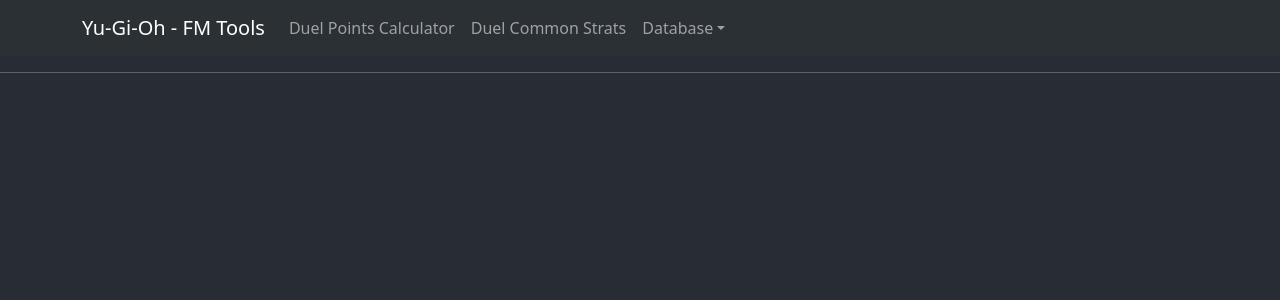
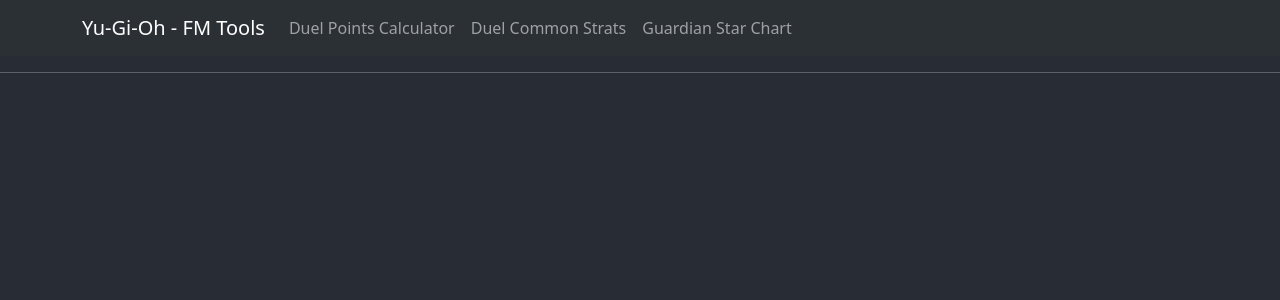
Before and after one commit to hosua/yugioh-fm-tools, a React (Create React App) app: page /#/ in a window 1280 px wide. Shown: the top 300 px of the page. Built offline with nearby package versions, Linux system fonts and the light colour scheme.

Commit message:
Added Guardian Star Chart

```diff
--- a/src/App.js
+++ b/src/App.js
@@ -6,7 +6,8 @@ import { HashRouter, BrowserRouter, Route, Routes, Link } from 'react-router-dom
 import { YFMDuelCommonStratsApp } from './YFMDuelCommonStrats.js';
 import { YFMDuelCalcApp } from './YFMDuelCalc.js';
 import { YFMDatabase } from './YFMDatabase.js';
-import { YFMNavbar } from './YFMNavbar.js'
+import { YFMNavbar } from './YFMNavbar.js';
+import { YFMGuardianStarChart } from './YFMGuardianStars.js';
 
 function App() {
   return (
@@ -18,6 +19,7 @@ function App() {
             <Route path="yugioh-fm-tools/duel-common-strats" element={<YFMDuelCommonStratsApp />} />
             <Route path="yugioh-fm-tools/duel-calculator" element={<YFMDuelCalcApp />} />
             <Route path="yugioh-fm-tools/database/cards" element={<YFMDatabase />} />
+            <Route path="yugioh-fm-tools/guardian-star" element={<YFMGuardianStarChart />} />
           </Routes>
         </HashRouter>
       </div>
--- a/src/YFMDatabase.js
+++ b/src/YFMDatabase.js
@@ -177,7 +177,6 @@ function YFMDatabase() {
                 header="Yu-Gi-Oh Forbidden Memories Database"
                 subheader="Cards Table"
                 post='yugioh-fm-tools/api/fetch-db'
-                filterButtons=''
             />
         </>
     );
--- /dev/null
+++ b/src/YFMGuardianStars.js
@@ -0,0 +1,18 @@
+import React from 'react';
+import { ReactComponent as GuardianStarChart } from "./guardian_star_chart.svg";
+import './YFM.css';
+
+function YFMGuardianStarChart() {
+    return (
+        <>
+            <h1>Guardian Star Chart</h1>
+            <div style={{ textAlign: 'center' }}>
+                <GuardianStarChart
+                    style={{ width: '80%', height: '80%' }}
+                />
+            </div>
+        </>
+    );
+}
+
+export { YFMGuardianStarChart };
--- a/src/YFMNavbar.js
+++ b/src/YFMNavbar.js
@@ -14,11 +14,14 @@ function YFMNavbar() {
                         <Nav className="me-auto">
                             <Nav.Link as={Link} to="yugioh-fm-tools/duel-calculator">Duel Points Calculator</Nav.Link>
                             <Nav.Link as={Link} to="yugioh-fm-tools/duel-common-strats">Duel Common Strats</Nav.Link>
+                            <Nav.Link as={Link} to="yugioh-fm-tools/guardian-star">Guardian Star Chart</Nav.Link>
                             {/* TODO: This won't work on gh-pages since it requires a server, so comment this out before deploying the app! */}
+                            {/*
                             <NavDropdown title="Database">
                                 <NavDropdown.Item as={Link} to="yugioh-fm-tools/database/cards">Card List</NavDropdown.Item>
                                 <NavDropdown.Item as={Link} to="yugioh-fm-tools/database/card-drops">Card Drops</NavDropdown.Item>
                             </NavDropdown>
+                            */}
                         </Nav>
                     </Navbar.Collapse>
                 </Container>
```
Also changed, not shown: src/guardian_star_chart.svg (added).
